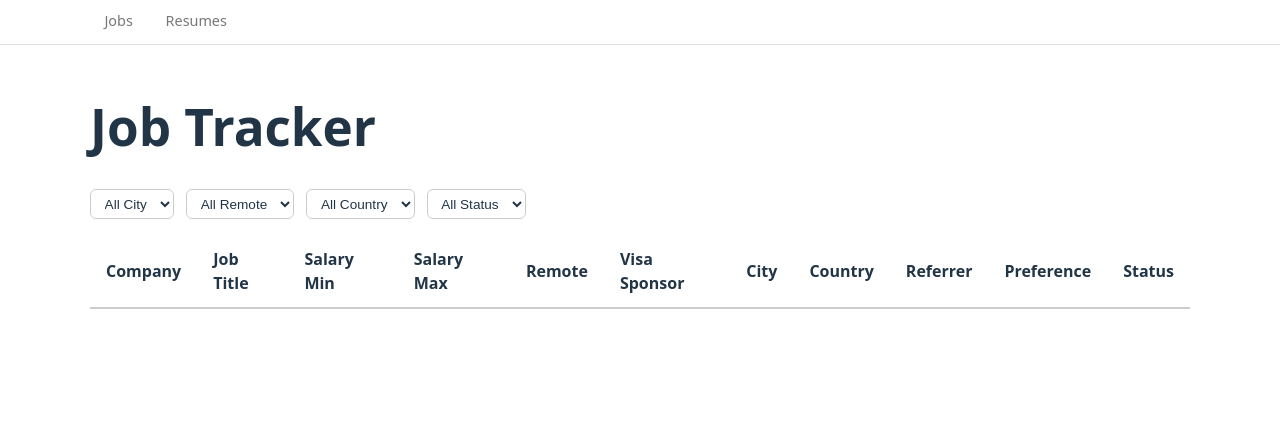
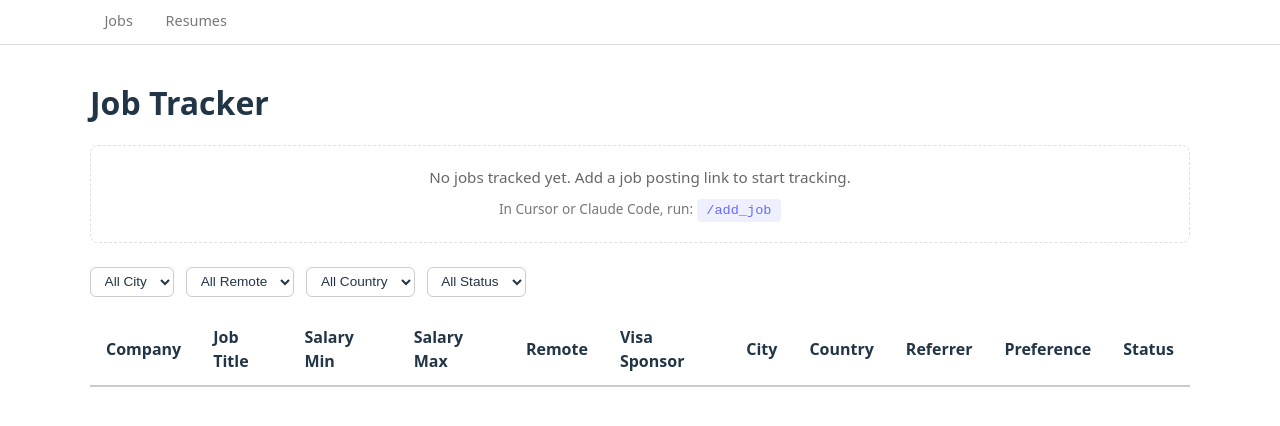
Before and after one commit to fiffty/JobCinch, a React (Vite) app: page / in a window 1280 px wide. Shown: the top 426 px of the page. Built offline with nearby package versions, Linux system fonts and the light colour scheme.

Commit message:
add onboarding ui

```diff
--- a/src/App.css
+++ b/src/App.css
@@ -208,6 +208,33 @@
 
 .resume-block li {
   margin-bottom: 0.1rem;
+}
+
+.info-card {
+  border: 1px dashed #3a3a3a;
+  border-radius: 8px;
+  padding: 1.25rem 1.5rem;
+  margin: 1.5rem 0;
+  text-align: center;
+}
+
+.info-card-message {
+  margin: 0 0 0.5rem;
+  color: #aaa;
+  font-size: 0.95rem;
+}
+
+.info-card-hint {
+  font-size: 0.85rem;
+  color: #888;
+}
+
+.info-card-command {
+  font-size: 0.85rem;
+  background: rgba(100, 108, 255, 0.1);
+  padding: 0.25rem 0.6rem;
+  border-radius: 4px;
+  color: #646cff;
 }
 
 table {
@@ -566,6 +593,18 @@ input.editable-date {
 }
 
 @media (prefers-color-scheme: light) {
+  .info-card {
+    border-color: #e0e0e0;
+  }
+
+  .info-card-message {
+    color: #666;
+  }
+
+  .info-card-hint {
+    color: #777;
+  }
+
   .resume-list-item {
     border-color: #e0e0e0;
   }
--- /dev/null
+++ b/src/components/InfoCard.tsx
@@ -0,0 +1,13 @@
+interface InfoCardProps {
+  message: string;
+  command: string;
+}
+
+export default function InfoCard({ message, command }: InfoCardProps) {
+  return (
+    <div className="info-card">
+      <p className="info-card-message">{message}</p>
+      <span className="info-card-hint">In Cursor or Claude Code, run: <code className="info-card-command">{command}</code></span>
+    </div>
+  );
+}
--- a/src/index.css
+++ b/src/index.css
@@ -29,7 +29,7 @@ body {
 }
 
 h1 {
-  font-size: 3.2em;
+  font-size: 2em;
   line-height: 1.1;
 }
 
--- a/src/pages/JobsIndex.tsx
+++ b/src/pages/JobsIndex.tsx
@@ -13,6 +13,7 @@ import { useLocation } from 'wouter';
 import { useJobStore } from '../store/jobStore';
 import { useCurrencyStore, formatSalary } from '../store/currencyStore';
 import type { Job } from '../types/job';
+import InfoCard from '../components/InfoCard';
 
 function isPast(dateStr: string): boolean {
   return new Date(dateStr + 'T00:00:00') <= new Date();
@@ -302,6 +303,13 @@ export default function JobsIndex() {
         />
       )}
 
+      {jobs.length === 0 && (
+        <InfoCard
+          message="No jobs tracked yet. Add a job posting link to start tracking."
+          command="/add_job"
+        />
+      )}
+
       <div className="filters-row">
         {(['city', 'remote', 'country', 'status'] as const).map((key) => (
           <select
--- a/src/pages/ResumesIndex.tsx
+++ b/src/pages/ResumesIndex.tsx
@@ -1,5 +1,6 @@
 import { useLocation } from 'wouter';
 import { useResumeStore } from '../store/resumeStore';
+import InfoCard from '../components/InfoCard';
 
 export default function ResumesIndex() {
   const resumes = useResumeStore((state) => state.resumes);
@@ -9,9 +10,21 @@ export default function ResumesIndex() {
     <div className="app">
       <h1>Resumes</h1>
 
-      {resumes.length === 0 ? (
-        <p>No resumes found.</p>
-      ) : (
+      {resumes.length === 0 && (
+        <InfoCard
+          message="No resumes yet. Create your master resume to get started."
+          command="/update_master_resume"
+        />
+      )}
+
+      {resumes.length > 0 && resumes.length < 5 && (
+        <InfoCard
+          message="Create a resume tailored to a specific job posting."
+          command="/create_job_resume"
+        />
+      )}
+
+      {resumes.length === 0 ? null : (
         <ul className="resumes-list">
           {resumes.map((resume) => {
             const title = resume.metaTitle || resume.name || resume.id || 'Untitled Resume';
```
